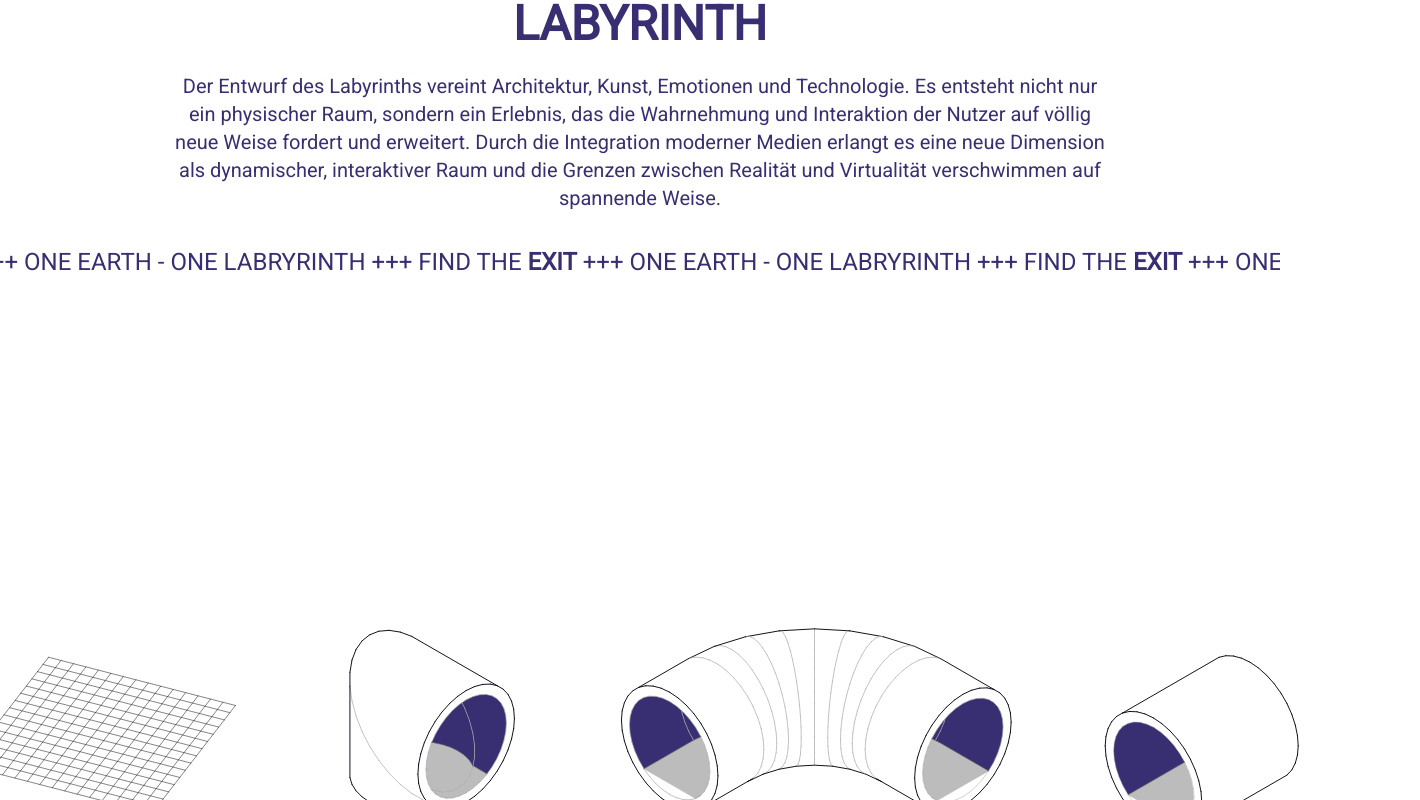
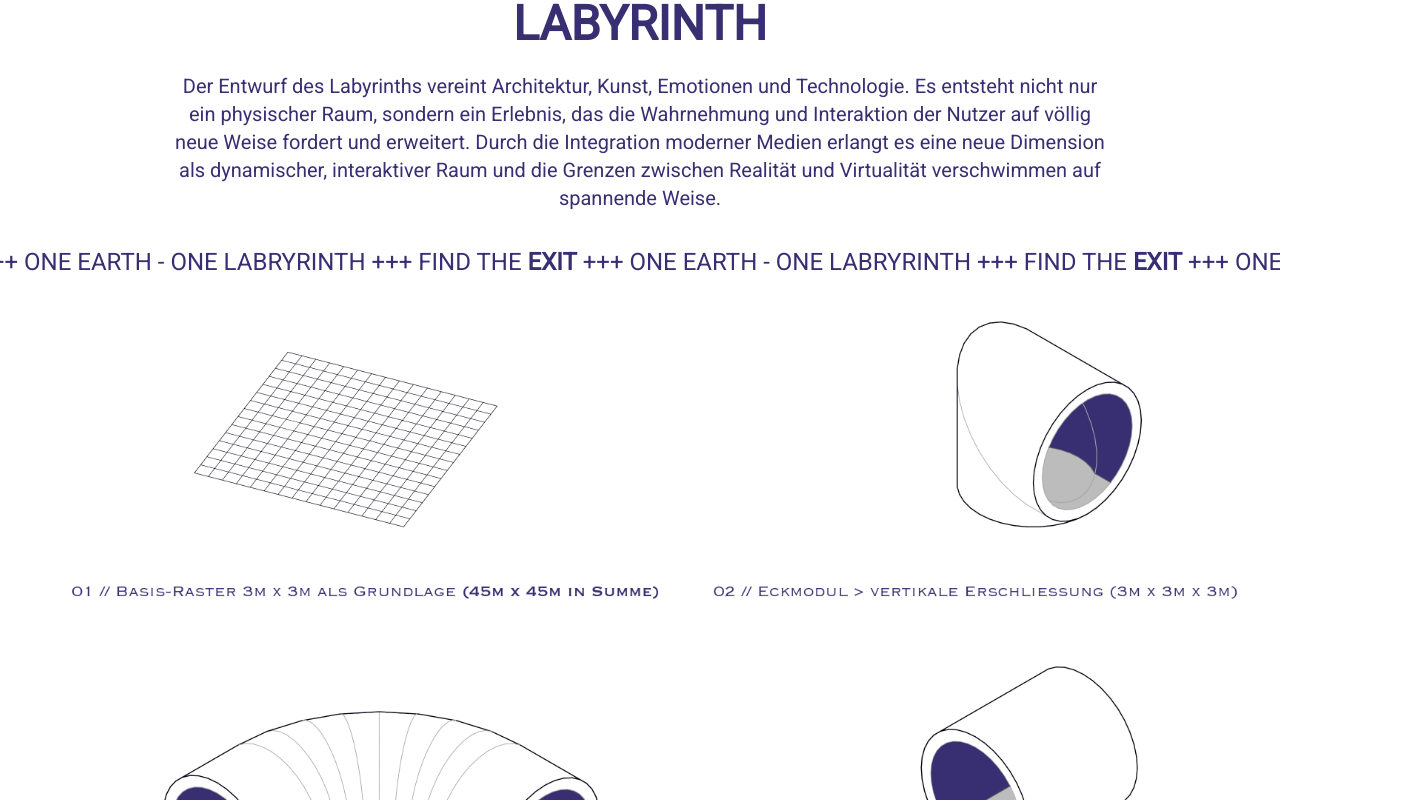
Before and after one commit to pweimann/labyrinth, a Nuxt app: page / in a window 1280 px wide. Shown: the part 800-1600 px from the top of the page, 1420 px wide, since content can reach past the window. Built offline with nearby package versions, Linux system fonts and the light colour scheme; a web font is replaced by a local one; what tw-elements would draw is missing.

Commit message:
feat: wip

```diff
--- a/pages/index.vue
+++ b/pages/index.vue
@@ -18,8 +18,8 @@
     <MarqueeLabel class='mt-8 -mb-10' :label='firstLabel'/>
   </FadeInTransition>
   <FadeInTransition>
-    <div class='container mx-auto md:px-4'>
-      <nuxt-img class="scale-125 mb-16" src='/PiktoModulareBauweise.svg'/>
+    <div class='container mx-auto md:px-4 mt-20'>
+      <nuxt-img class="mb-16" src='/ModuleRöhre.png'/>
     </div>
   </FadeInTransition>
   <FadeInTransition>
```
Also changed, not shown: public/ModuleRöhre.png (added).
